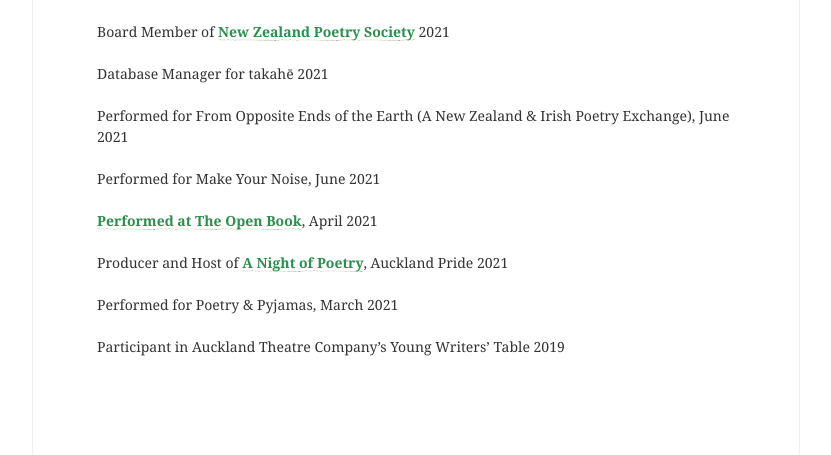
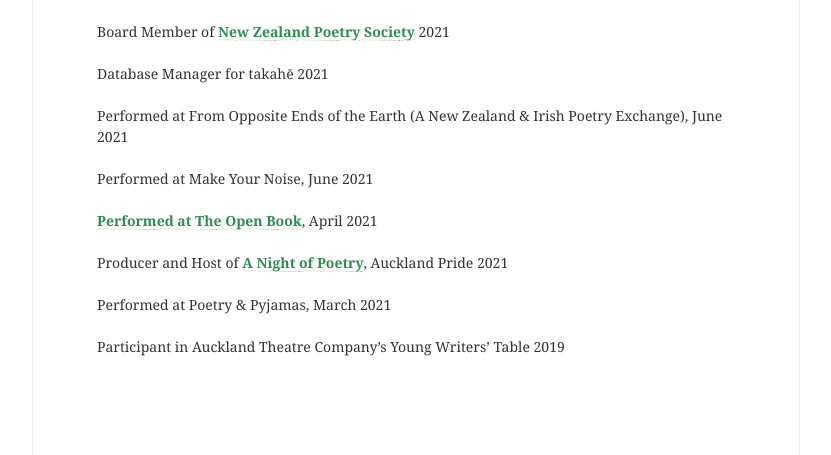
Before and after one commit to lilyholloway/lilyholloway.github.io, a Jekyll site: the page built from cv.md, in a window 1280 px wide and 900 px high, scrolled down 2633 px. Shown: the part 370-825 px from the top of the window, without its empty margins (224-1055 px from the left). Built offline with Jekyll 4.4.1, drawn with Linux system fonts in a browser that asks for light colours; nearby versions of some CDN libraries.

Commit message:
Update cv.md

```diff
--- a/cv.md
+++ b/cv.md
@@ -133,15 +133,15 @@
 <br>
 Database Manager for takahē 2021<br>
 <br>
-Performed for From Opposite Ends of the Earth (A New Zealand & Irish Poetry Exchange), June 2021<br>
+Performed at From Opposite Ends of the Earth (A New Zealand & Irish Poetry Exchange), June 2021<br>
 <br>
-Performed for Make Your Noise, June 2021<br>
+Performed at Make Your Noise, June 2021<br>
 <br>
 <b><a href="https://theopenbook.co.nz/events/2021/4/25/poet-poet-poet">Performed at The Open Book</a></b>, April 2021<br>
 <br>
 Producer and Host of <b><a href="https://aucklandpride.org.nz/a-night-of-poetry/">A Night of Poetry</a></b>, Auckland Pride 2021<br>
 <br>
-Performed for Poetry & Pyjamas, March 2021<br>
+Performed at Poetry & Pyjamas, March 2021<br>
 <br>
 Participant in Auckland Theatre Company's Young Writers' Table 2019<br>
 <br>
```
